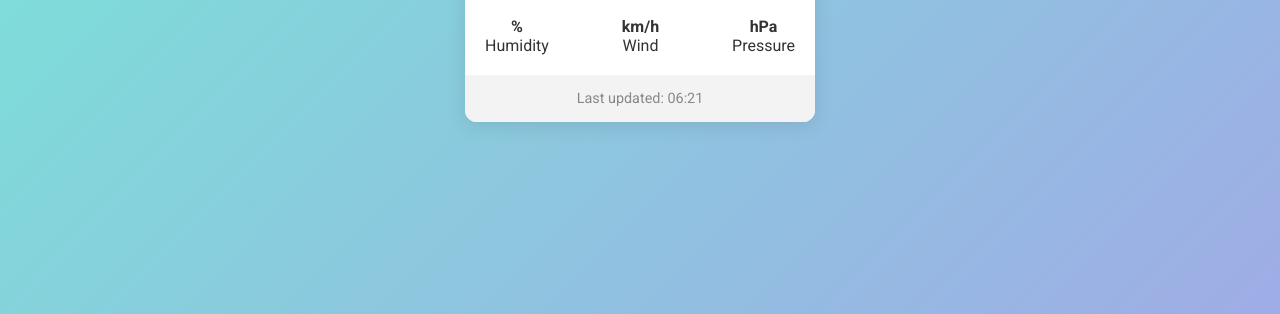
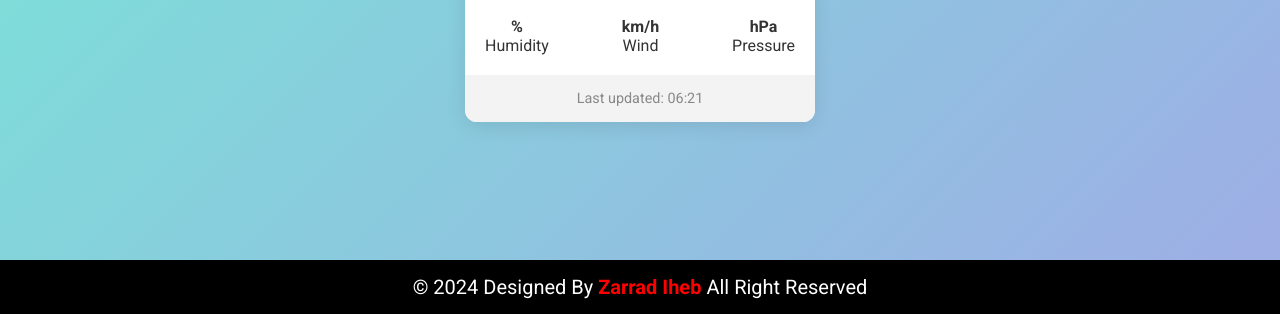
Before and after one commit to ZARRADIHEB/Checkpoint-Network-Requests-in-JavaScript, a plain HTML site: page index.html in a window 1280 px wide. Shown: the part 486-800 px from the top of the page. Drawn offline with Linux system fonts and the light colour scheme.

Commit message:
no complete

```diff
--- a/index.html
+++ b/index.html
@@ -41,6 +41,10 @@
         <p id="last-update"></p>
       </div>
     </div>
+    <div class="footer">
+      &copy; <span id="year"></span> Designed By
+      <span id="author"> Zarrad Iheb </span> All Right Reserved
+    </div>
     <script src="./script.js"></script>
   </body>
 </html>
--- a/script.js
+++ b/script.js
@@ -8,7 +8,7 @@ let input = document.getElementById("input");
 let cityName = document.getElementById("city-name");
 const update = document.getElementById("last-update");
 
-input.addEventListener("keypress", (e) => {
+input.addEventListener("keydown", (e) => {
   if (e.key === "Enter") {
     getWeather();
     e.target.blur();
@@ -82,3 +82,6 @@ const hours = date.getHours().toString().padStart(2, "0");
 const minutes = date.getMinutes().toString().padStart(2, "0");
 update.textContent = `  Last updated:
     ${hours}:${minutes}`;
+
+let year = document.getElementById("year");
+year.innerHTML = new Date().getFullYear();
--- a/style.css
+++ b/style.css
@@ -147,3 +147,24 @@ body {
   font-size: 0.9rem;
   color: #888;
 }
+
+.footer {
+  background-color: #000;
+  color: white;
+  padding: 15px 10px;
+  text-align: center;
+  font-size: 20px;
+  position: absolute;
+  bottom: 0;
+  width: 100%;
+}
+.footer span#author {
+  font-weight: bold;
+  color: red;
+}
+
+@media screen and (max-width: 720px) {
+  .footer {
+    font-size: 15px;
+  }
+}
```
